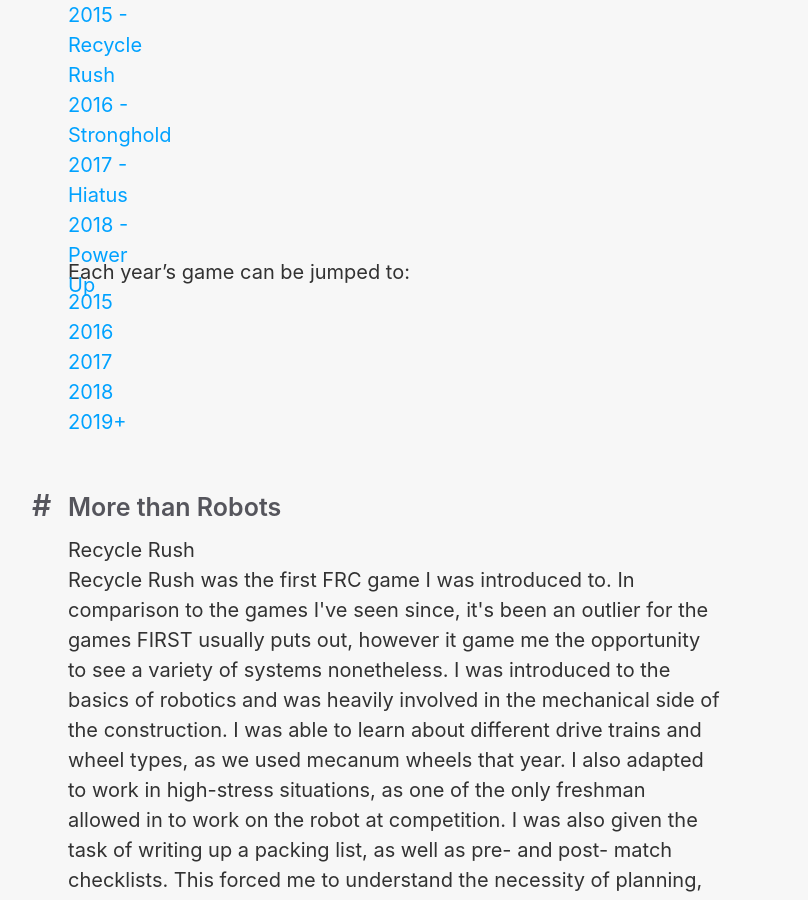
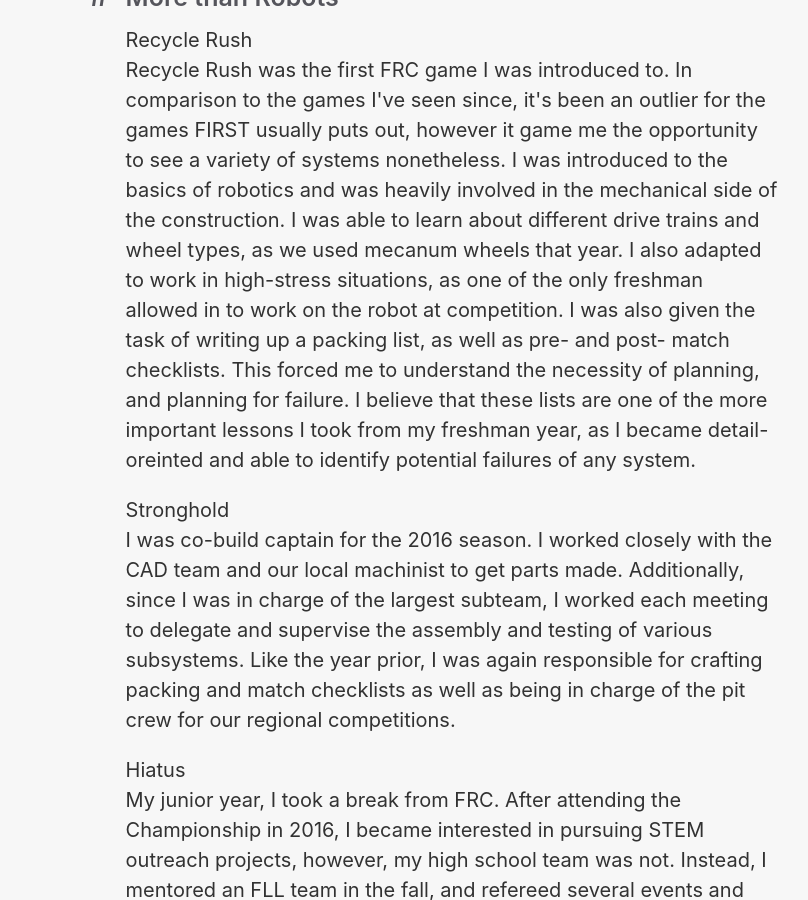
Before and after one commit to jamestorrissonwong/jtw, a Jekyll site: the page built from htmlpages/frc.html, in a window 1280 px wide and 900 px high, scrolled down 303 px. Shown: the whole window, without its empty margins (188-996 px from the left). Built offline with Jekyll 4.4.1, drawn with Linux system fonts in a browser that asks for light colours; nearby versions of some CDN libraries; some of the changed text lies outside the part shown.

Commit message:
space pdf

```diff
--- a/htmlpages/frc.html
+++ b/htmlpages/frc.html
@@ -3,20 +3,8 @@
 permalink: /frc/
 title: FIRST Robotics Competition
 ---
-<div class="sidenav">
-<a href="#section1">2015 - Recycle Rush</a> <br>
-<a href="#section2">2016 - Stronghold</a> <br>
-<a href="#section3">2017 - Hiatus</a> <br>
-<a href="#section4">2018 - Power Up</a> <br>
-</div>
 
-Each year's game can be jumped to: <br>
-<a href="#section1">2015</a> <br>
-<a href="#section2">2016</a> <br>
-<a href="#section3">2017</a> <br>
-<a href="#section4">2018</a> <br>
-<a href="#section5">2019+</a> <br>
-<br>
+<div class="wrapper">
 
 <div class="left">
     <h2><small>More than Robots</small></h2>
@@ -32,3 +20,11 @@
             Even after leaving for college, I have done my best to remain involved in the FIRST community. I help out my old team (2710) during kickoff, since it's so small, and my spring break plans for the past 2 years have revolved around going to volunteer at an FRC competition (and sightseeing in our down time).
 
 </div>
+
+<div class="sidenav">
+    <a href="#section1">2015 - Recycle Rush</a> <br>
+    <a href="#section2">2016 - Stronghold</a> <br>
+    <a href="#section3">2017 - Hiatus</a> <br>
+    <a href="#section4">2018 - Power Up</a> <br>
+</div>
+</div>
```
Also changed, not shown: htmlpages/sb.html (+12 -7 lines), htmlpages/tsa.html (+10 -6 lines), personal.md (deleted, +0 -21 lines), projects/crane.md (added, +23 -0 lines), assets/crane.png (added), assets/field.png (added), 2 other files.
